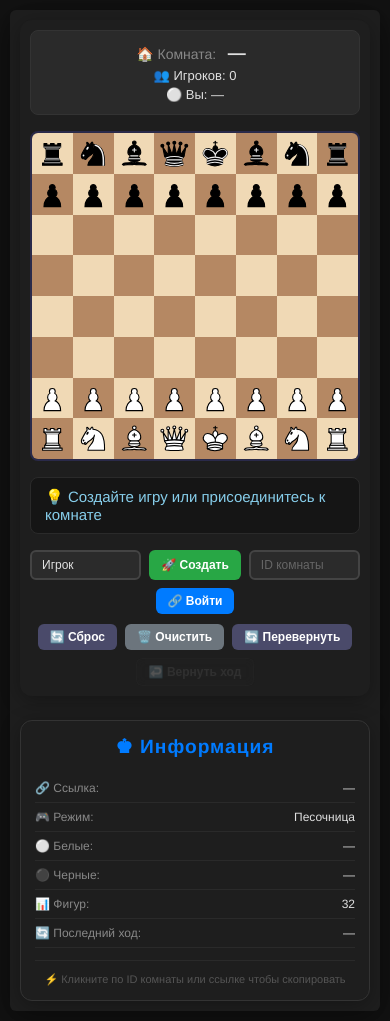
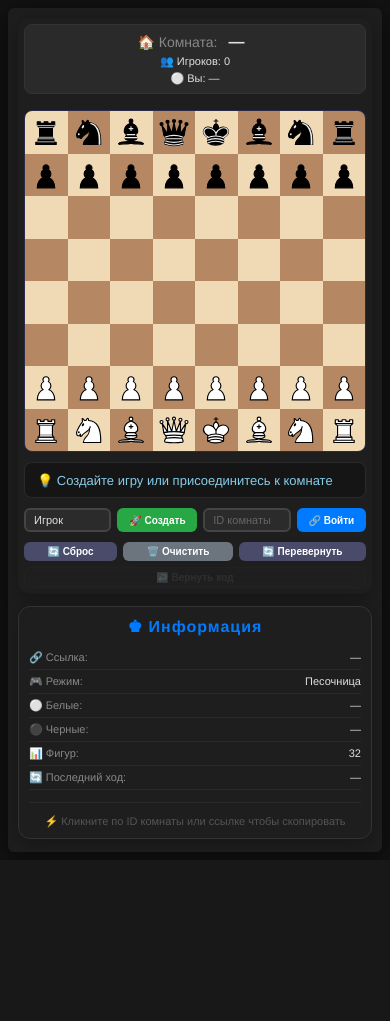
Before and after one commit to bauman-robotics/freechess, a Flask app: page / in a window 390 px wide. After the commit the page ends 839 px from the top, so only its background shows below. Run offline with Flask 3, Linux system fonts and the light colour scheme; some libraries are stand-ins or nearby versions.

Commit message:
mobile_version

```diff
--- a/static/css/styles.css
+++ b/static/css/styles.css
@@ -79,55 +79,59 @@ body {
    ============================================ */
 .chess-board {
     display: grid;
-    grid-template-columns: repeat(8, 1fr);
+    grid-template-columns: repeat(8, 1fr);  /* 8 колонок равной ширины */
     gap: 0;
     width: 100%;
-    aspect-ratio: 1;
+    aspect-ratio: 1;  /* Доска всегда квадратная */
     border: 2px solid #2a2a4a;
     border-radius: 8px;
     overflow: hidden;
     background-color: #1e1e1e;
-    user-select: none;
+    user-select: none;  /* Запрещаем выделение текста */
 }
 
 /* ============================================
    CHESS CELLS
    ============================================ */
 .chess-cell {
-    aspect-ratio: 1;
+    aspect-ratio: 1;  /* Каждая клетка квадратная */
     display: flex;
     align-items: center;
     justify-content: center;
-    font-size: clamp(28px, 6vw, 48px);
+    font-size: clamp(28px, 6vw, 48px);  /* Адаптивный размер шрифта */
     cursor: pointer;
     user-select: none;
     position: relative;
     transition: background-color 0.15s ease, transform 0.1s ease;
 }
 
+/* Светлые клетки */
 .chess-cell.white {
     background: #f0d9b5;
 }
 
+/* Тёмные клетки */
 .chess-cell.black {
     background: #b58863;
 }
 
+/* Эффект при наведении */
 .chess-cell:hover {
     filter: brightness(1.08);
 }
 
+/* Эффект при клике */
 .chess-cell:active {
     transform: scale(0.92);
 }
 
-/* Выбранная клетка */
+/* Выбранная клетка (зелёная подсветка) */
 .chess-cell.selected {
     background: #7fc97f !important;
     box-shadow: inset 0 0 24px rgba(46, 204, 113, 0.5);
 }
 
-/* Подсветка возможных ходов */
+/* Подсветка возможных ходов (кружок с анимацией) */
 .chess-cell.highlight::after {
     content: '';
     position: absolute;
@@ -590,53 +630,158 @@ body {
     }
 }
 
-@media (max-width: 480px) {
+/* ============================================
+   ТЕЛЕФОНЫ (до 600px)
+   ============================================ */
+@media (max-width: 600px) {
     body {
-        padding: 10px;
+        padding: 8px;
+        min-height: 100vh;
+        height: 100%;
+        overflow-x: hidden;  /* Убираем горизонтальную прокрутку */
     }
 
     .main-container {
         padding: 10px;
         border-radius: 6px;
+        gap: 12px;
+        width: 100%;
+        max-width: 100%;
+        min-height: 100vh;
+    }
+
+    .chess-container {
+        flex-direction: column;
+        align-items: center;
+        width: 100%;
+        gap: 12px;
     }
 
     .chess-board-wrapper {
         padding: 10px;
+        min-width: unset;      /* Убираем минимальную ширину */
+        max-width: 100%;
+        width: 100%;
+        flex: none;
     }
 
+    /* Доска занимает всю ширину и остаётся квадратной */
+    .chess-board {
+        width: 100%;
+        aspect-ratio: 1;
+        max-width: 100%;
+        border-width: 1px;
+    }
+
+    /* Размер фигур на доске */
+    .chess-cell {
+        font-size: clamp(20px, 5vw, 32px);
+    }
+
+    /* Информация над доской */
     .chess-info {
         flex-direction: column;
         align-items: stretch;
         text-align: center;
         gap: 4px;
         font-size: 13px;
+        padding: 10px;
+    }
+
+    .chess-info .room-id {
+        font-size: 16px;
+        word-break: break-all;  /* Перенос длинных ID */
+    }
+
+    /* Статус игры */
+    .chess-status {
+        font-size: 13px;
+        min-height: 36px;
+        padding: 8px 12px;
+        margin: 10px 0;
+    }
+
+    /* Панель управления */
+    .chess-controls {
+        gap: 6px;
+        flex-wrap: wrap;
+        justify-content: center;
     }
 
     .chess-controls input {
-        min-width: 80px;
+        min-width: 60px;
         font-size: 12px;
         padding: 6px 10px;
+        flex: 1 1 80px;
     }
 
     .chess-controls button {
-        font-size: 12px;
-        padding: 6px 12px;
+        font-size: 11px;
+        padding: 6px 10px;
+        flex: 1 1 auto;
+        min-width: 50px;
     }
 
+    /* Сайдбар на всю ширину */
     .chess-sidebar {
+        max-width: 100%;
+        min-width: unset;
+        width: 100%;
         padding: 14px;
+        margin-top: 0;
+    }
+
+    .chess-sidebar h3 {
+        font-size: 1rem;
+        margin-bottom: 10px;
     }
 
     .chess-sidebar .info-item {
         font-size: 12px;
+        padding: 5px 0;
     }
 
+    /* Toast на всю ширину экрана */
     .toast {
-        left: 16px;
-        right: 16px;
-        bottom: 16px;
+        left: 12px;
+        right: 12px;
+        bottom: 12px;
         max-width: none;
-        font-size: 13px;
-        padding: 10px 16px;
+        font-size: 12px;
+        padding: 10px 14px;
     }
 }
+
+/* ============================================
+   ОЧЕНЬ МАЛЕНЬКИЕ ТЕЛЕФОНЫ (до 400px)
+   ============================================ */
+@media (max-width: 400px) {
+    .chess-board-wrapper {
+        padding: 6px;
+    }
+
+    .chess-controls input {
+        min-width: 50px;
+        font-size: 11px;
+        padding: 4px 8px;
+    }
+
+    .chess-controls button {
+        font-size: 10px;
+        padding: 4px 8px;
+        min-width: 40px;
+    }
+
+    .chess-sidebar {
+        padding: 10px;
+    }
+
+    .chess-sidebar .info-item {
+        font-size: 11px;
+    }
+
+    .chess-info {
+        font-size: 11px;
+        padding: 8px;
+    }
+}
```
Also changed, not shown: other parts of static/css/styles.css (+64 -28 lines).
